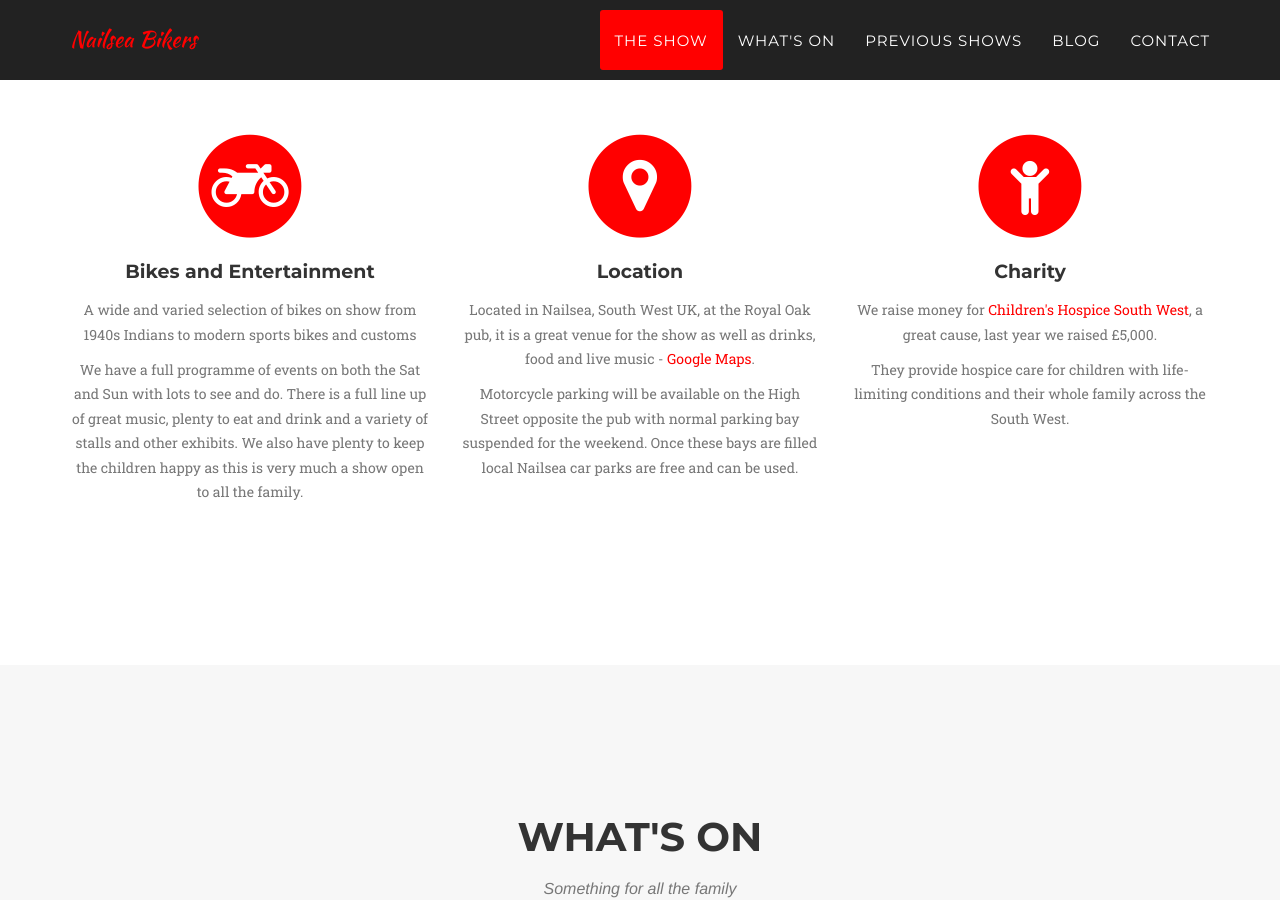
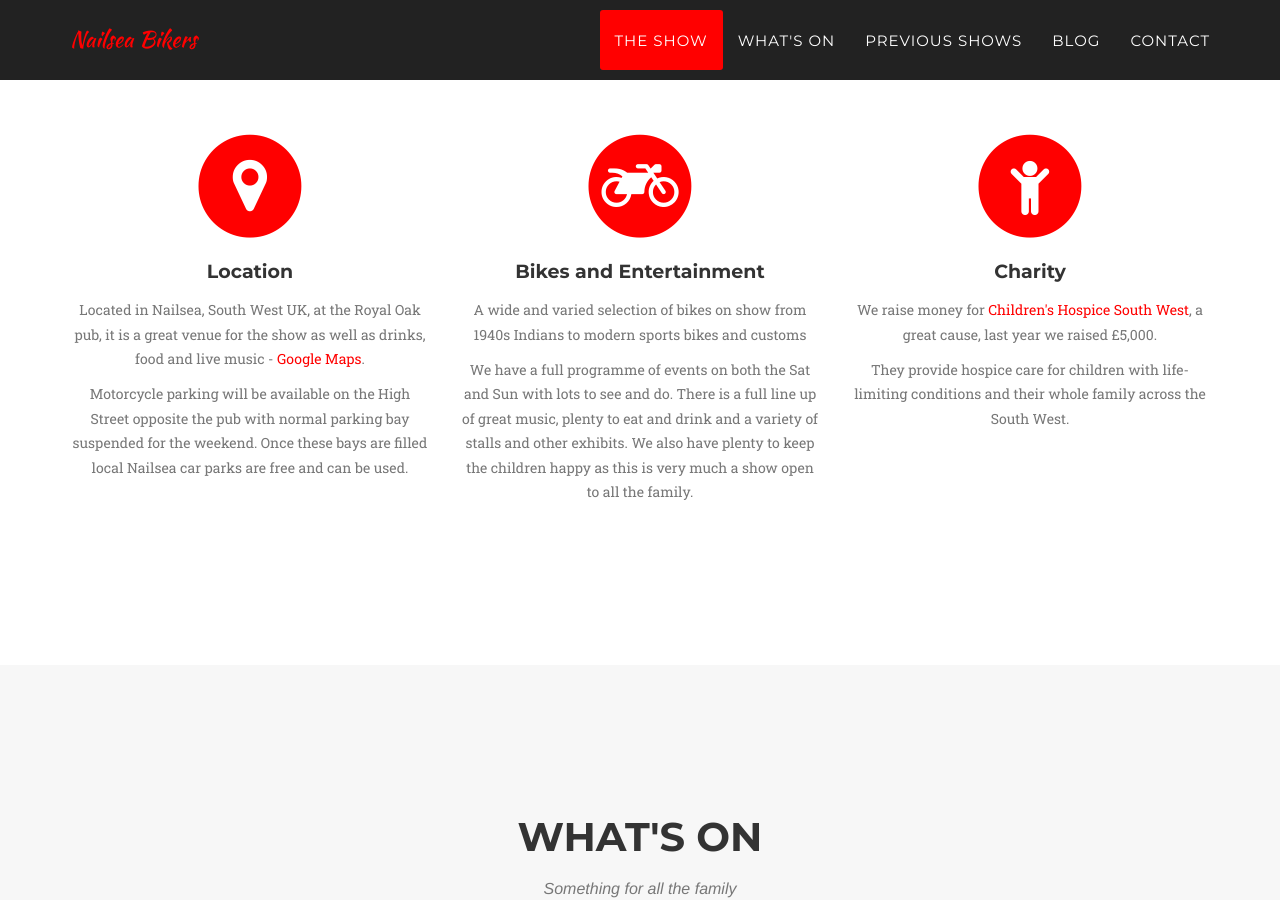
Before and after one commit to nailsea-bikers/nailsea-bikers.github.io, a Jekyll site: the page built from _posts/2014-07-15-kids-entertainment.markdown, in a window 1280 px wide and 900 px high, scrolled down 938 px. Built offline with Jekyll 4.4.1, drawn with Linux system fonts in a browser that asks for light colours; some web fonts are replaced; comment, search, counter and statistics services are not loaded; part of the change alters nothing that is shown; some of the changed text lies outside the part shown.

```diff
--- a/_includes/previous.html
+++ b/_includes/previous.html
@@ -58,7 +58,7 @@
                             </div>
                             <div class="timeline-panel">
                                 <div class="timeline-heading">
-                                    <h4>Date of first show</h4>
+                                    <h4>1st Nailsea International Bike show</h4>
                                     <h4 class="subheading">The story begins</h4>
                                 </div>
                                 <div class="timeline-body">
--- a/_includes/theshow.html
+++ b/_includes/theshow.html
@@ -11,20 +11,20 @@
                 <div class="col-md-4">
                     <span class="fa-stack fa-4x">
                         <i class="fa fa-circle fa-stack-2x text-primary"></i>
+                        <i class="fa fa-map-marker fa-stack-1x fa-inverse"></i>
+                    </span>
+                    <h4 class="service-heading">Location</h4>
+                    <p class="text-muted">Located in Nailsea, South West UK, at the Royal Oak pub, it is a great venue for the show as well as drinks, food and live music - <a href="https://goo.gl/maps/yGDFJG1fpVL2" target="_blank">Google Maps</a>.</p>
+                    <p class="text-muted">Motorcycle parking will be available on the High Street opposite the pub with normal parking bay suspended for the weekend. Once these bays are filled local Nailsea car parks are free and can be used.</p>
+                </div>
+                <div class="col-md-4">
+                    <span class="fa-stack fa-4x">
+                        <i class="fa fa-circle fa-stack-2x text-primary"></i>
                         <i class="fa fa-motorcycle fa-stack-1x fa-inverse"></i>
                     </span>
                     <h4 class="service-heading">Bikes and Entertainment</h4>
                     <p class="text-muted">A wide and varied selection of bikes on show from 1940s Indians to modern sports bikes and customs</p>
                     <p class="text-muted">We have a full programme of events on both the Sat and Sun with lots to see and do. There is a full line up of great music, plenty to eat and drink and a variety of stalls and other exhibits. We also have plenty to keep the children happy as this is very much a show open to all the family.</p>
-                </div>
-                <div class="col-md-4">
-                    <span class="fa-stack fa-4x">
-                        <i class="fa fa-circle fa-stack-2x text-primary"></i>
-                        <i class="fa fa-map-marker fa-stack-1x fa-inverse"></i>
-                    </span>
-                    <h4 class="service-heading">Location</h4>
-                    <p class="text-muted">Located in Nailsea, South West UK, at the Royal Oak pub, it is a great venue for the show as well as drinks, food and live music - <a href="https://goo.gl/maps/yGDFJG1fpVL2" target="_blank">Google Maps</a>.</p>
-                    <p class="text-muted">Motorcycle parking will be available on the High Street opposite the pub with normal parking bay suspended for the weekend. Once these bays are filled local Nailsea car parks are free and can be used.</p>
                 </div>
                 <div class="col-md-4">
                     <span class="fa-stack fa-4x">
--- a/_posts/2014-07-15-kids-entertainment.markdown
+++ b/_posts/2014-07-15-kids-entertainment.markdown
@@ -4,12 +4,10 @@ subtitle: Family
 layout: default
 modal-id: 4
 date: 2014-07-15
-img: treehouse.png
-thumbnail: treehouse-thumbnail.png
-alt: image-alt
-project-date: April 2014
-client: Start Bootstrap
-category: Web Development
-description: The show is very much a family event, and there will be activities such as a bouncy castle and face painting in the Kids Zone
+img: kids-600.jpg
+thumbnail: kids-400.jpg
+alt: Kids Entertainment
+category: Family
+description: <a href="https://www.facebook.com/GreteHowardPhotography/" target="_blank">Photo Credit Grete Howard</a><p>The show is very much a family event, and there will be activities such as a bouncy castle and face painting in the Kids Zone</p>
 
 ---
```
Also changed, not shown: img/about/1.jpg, img/about/2.jpg, img/about/4.jpg, img/portfolio/kids-400.jpg (added), img/portfolio/kids-600.jpg (added), img/portfolio/startup-framework-thumbnail.png (deleted), img/portfolio/startup-framework.png (deleted), img/portfolio/treehouse-thumbnail.png (deleted), img/portfolio/treehouse.png (deleted).
